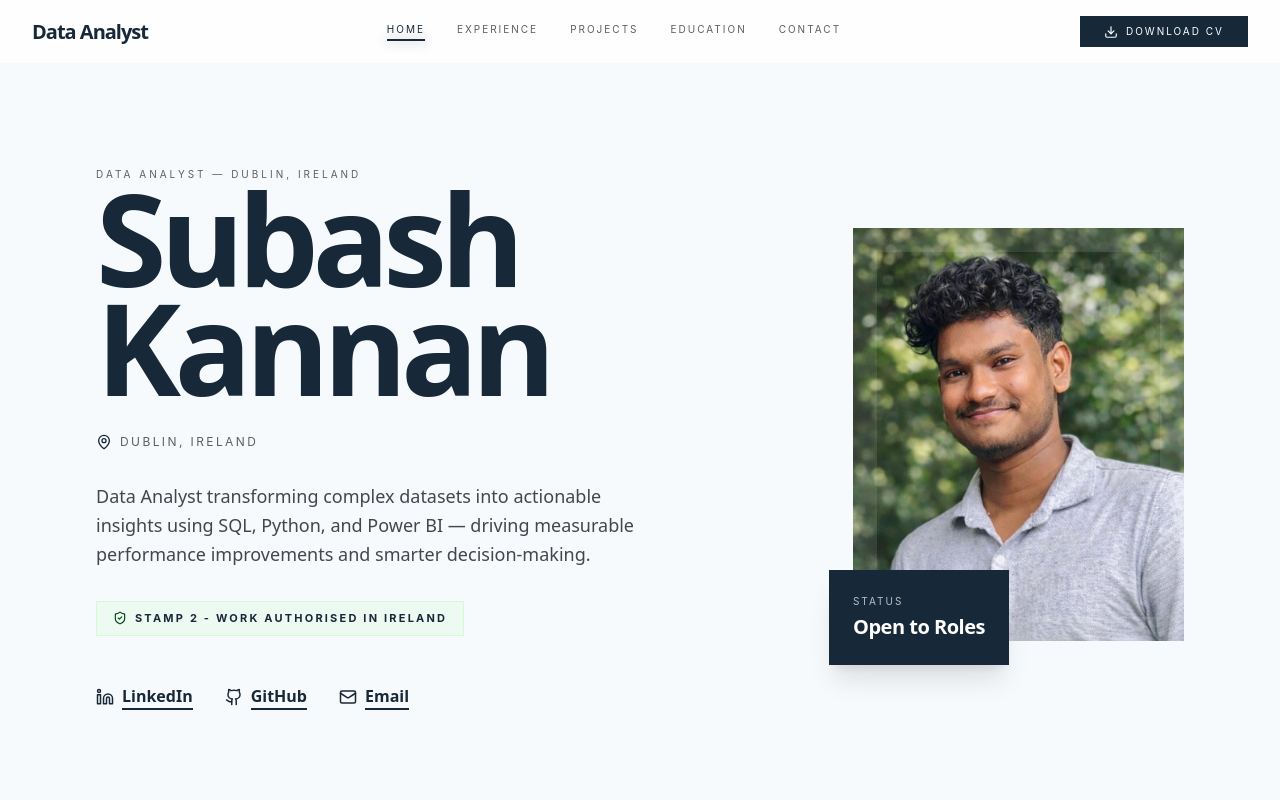
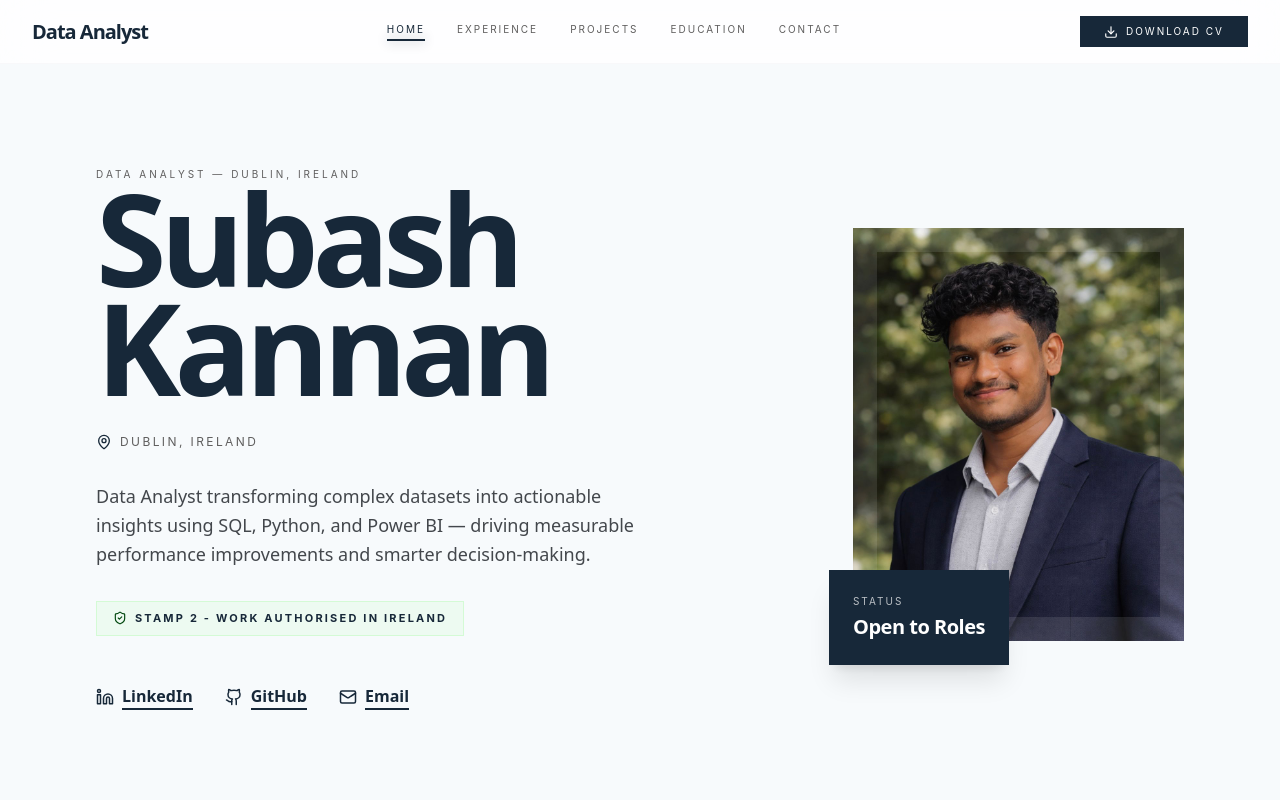
Before and after one commit to subash7781/Portfolio, a React (Vite) app: page / in a window 1280 px wide. Shown: the top 800 px of the page. Built offline with nearby package versions, Linux system fonts and the light colour scheme.

Commit message:
add new profile

```diff
--- a/src/data/content.ts
+++ b/src/data/content.ts
@@ -129,7 +129,7 @@ export const socialLinks: {
 ];
 
 /** Served from `public/` — Vite exposes as root URL */
-export const HERO_IMAGE_SRC = "/profile.png";
+export const HERO_IMAGE_SRC = "/image.png";
 
 /** Resume PDF in `public/` */
 export const CV_PDF_HREF = "/Subash_cv.pdf";
```
Also changed, not shown: public/image.png (added).
